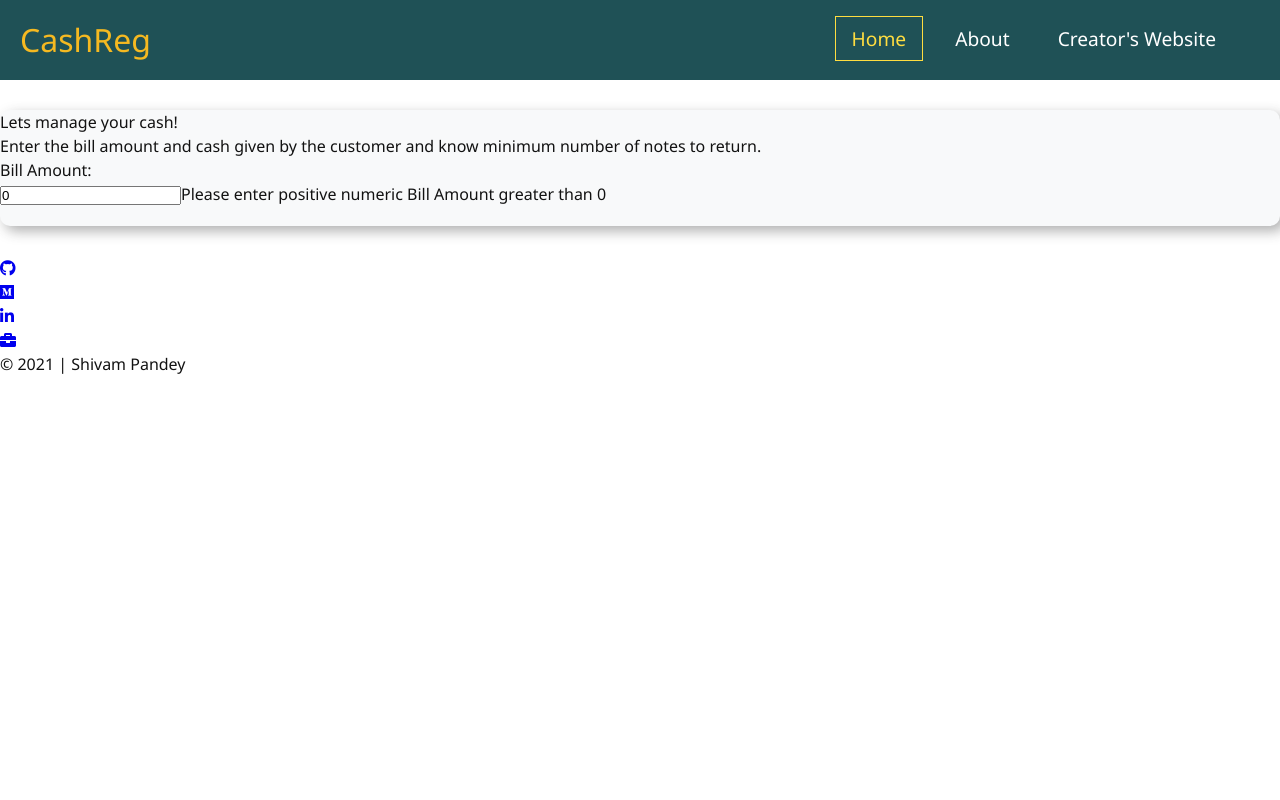
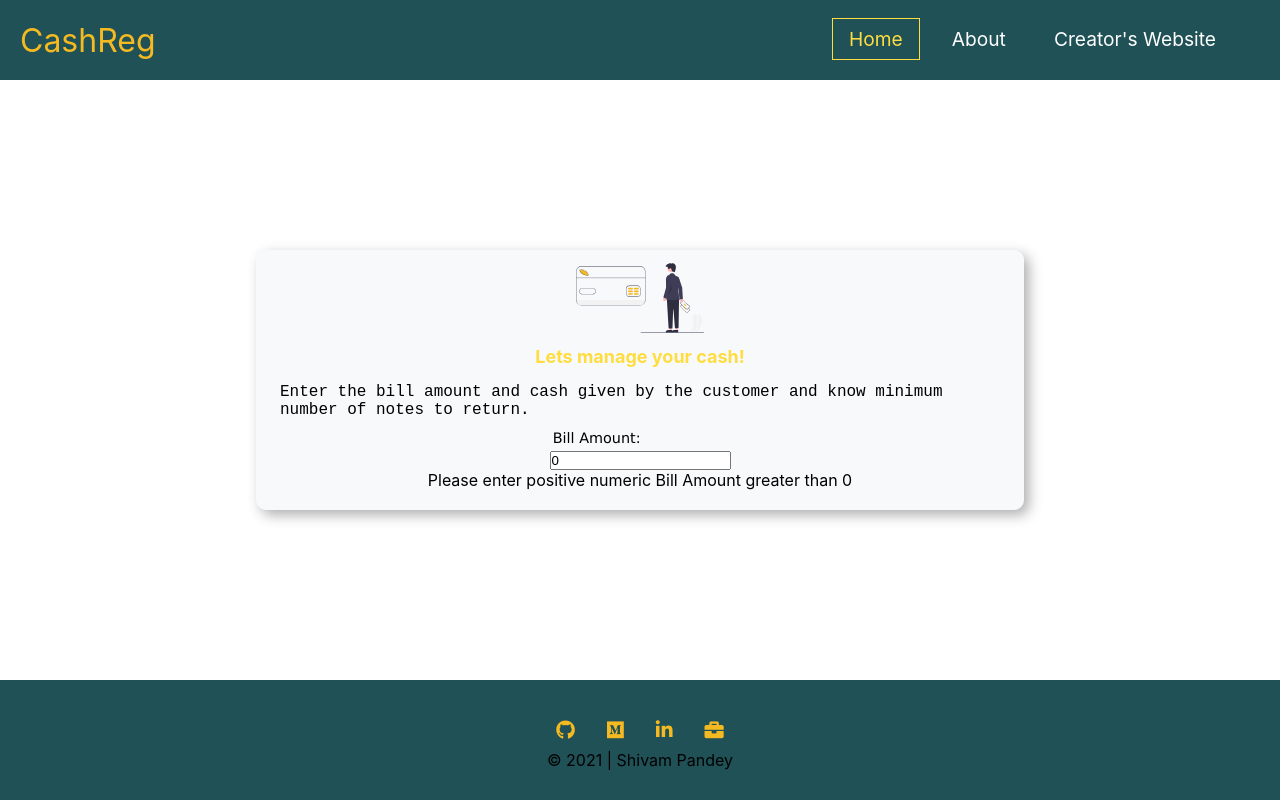
Before and after one commit to SJTGSHIVAM/cash_reg_mark_10, a React (Create React App) app: page / in a window 1280 px wide. Built offline with nearby package versions, Linux system fonts and the light colour scheme.

Commit message:
style:major styling done

```diff
--- a/src/App.css
+++ b/src/App.css
@@ -1,21 +1,9 @@
-:root {
-  --color-white: #fff;
-  --color-black: #121212;
-  --color-light: #f1f5f8;
-  --color-night: #001633;
-  --color-purple: #9b36b5;
-  --shadow-small: 0 1px 3px 0 rgba(0, 0, 0, 0.1),
-    0 1px 2px 0 rgba(0, 0, 0, 0.06);
-  --shadow-medium: 0 4px 6px -1px rgba(0, 0, 0, 0.1),
-    0 2px 4px -1px rgba(0, 0, 0, 0.06);
-  --shadow-large: 0 10px 15px -3px rgba(0, 0, 0, 0.1),
-    0 4px 6px -2px rgba(0, 0, 0, 0.05);
-}
 html {
   font-size: 100%;
   box-sizing: border-box;
   scroll-behavior: smooth;
 }
+
 *,
 *::before,
 *::after {
@@ -25,15 +13,5 @@ html {
   list-style: none;
   list-style-type: none;
   text-decoration: none;
-  -webkit-font-smoothing: antialiased;
-  -moz-osx-font-smoothing: grayscale;
   text-rendering: optimizeLegibility;
 }
-body {
-  font-family: "Segoe UI", Tahoma, Geneva, Verdana, sans-serif;
-  font-size: 1rem;
-  font-weight: 400;
-  line-height: 1.5;
-  color: var(--color-black);
-  background: var(--color-white);
-}
--- a/src/App.tsx
+++ b/src/App.tsx
@@ -1,5 +1,3 @@
-import React from "react";
-import logo from "./logo.svg";
 import "./App.css";
 import Navbar from "./components/Navbar";
 import { BrowserRouter, Route, Switch } from "react-router-dom";
@@ -10,13 +8,14 @@ import About from "./components/About";
 function App() {
   return (
     <BrowserRouter>
-      {" "}
+      {/* <div className="page"> */}
       <Navbar />
       <Switch>
         <Route path="/" component={Backcard} exact />
         <Route path="/about" exact component={About} />
       </Switch>
       <Footer />
+      {/* </div> */}
     </BrowserRouter>
   );
 }
--- a/src/components/About/About.css
+++ b/src/components/About/About.css
@@ -1,12 +1,22 @@
 * {
   box-sizing: border-box;
 }
+
+.head {
+  color: #ffdd40;
+  text-align: center;
+}
+
+.about {
+  text-align: justify;
+  margin: 1rem;
+  margin-top: 0;
+}
+
 .bcard {
   background-color: #f8f9fa;
-  margin: 30px auto;
+  margin: auto;
   border-radius: 10px;
   padding: 0 0 20px 0;
-  -webkit-box-shadow: 5px 5px 13px 0px rgba(50, 50, 50, 0.39);
-  -moz-box-shadow: 5px 5px 13px 0px rgba(50, 50, 50, 0.39);
   box-shadow: 5px 5px 13px 0px rgba(50, 50, 50, 0.39);
 }
--- a/src/components/About/About.tsx
+++ b/src/components/About/About.tsx
@@ -1,12 +1,9 @@
-import { useState } from "react";
-import { couldStartTrivia } from "typescript";
-
 import "./About.css";
 const About = () => {
   return (
     <div className="bcard">
       <header className="head">
-        <h1>Lets manage your cash!</h1>
+        <h2>Lets manage your cash!</h2>
       </header>
       <section className="about">
         This is a simple app create using Typescript and ReactJS Lorem ipsum
--- a/src/components/Backcard/Backcard.css
+++ b/src/components/Backcard/Backcard.css
@@ -1,21 +1,92 @@
 * {
   box-sizing: border-box;
 }
+
+.head {
+  font-weight: bold;
+  font-size: large;
+  align-items: center;
+  margin: 0.5rem;
+}
+
+.instruction {
+  font-family: "Courier New", Courier, monospace;
+  align-content: center;
+  font-size: medium;
+  padding: 0.5rem;
+  margin-right: 1rem;
+  margin-left: 1rem;
+}
+
 .bcard {
-  background-color: #f8f9fa;
-  margin: 30px auto;
+  display: flex;
+  width: 60%;
+  height: fit-content;
+  align-items: center;
+  flex-direction: column;
+  justify-content: space-evenly;
+
   border-radius: 10px;
-  padding: 0 0 20px 0;
-  -webkit-box-shadow: 5px 5px 13px 0px rgba(50, 50, 50, 0.39);
-  -moz-box-shadow: 5px 5px 13px 0px rgba(50, 50, 50, 0.39);
   box-shadow: 5px 5px 13px 0px rgba(50, 50, 50, 0.39);
 }
+
+.checkbtn {
+  background-color: #f5b921;
+
+  margin: 0.5rem;
+  padding: 0.3rem;
+}
+
+.table-col {
+  display: flex;
+  flex-direction: row;
+  align-items: baseline;
+  justify-content: space-between;
+}
+
 .smallcard {
   background-color: #f8f9fa;
-  margin: 1rem 1rem 1rem 1rem;
+  /* color: #f8f9fa; */
+  align-items: center;
+  margin: 0.5rem 0.5rem 0.5rem 0.5rem;
   border-radius: 10px;
   padding: 0.5rem;
   -webkit-box-shadow: 5px 5px 13px 0px rgba(50, 50, 50, 0.39);
   -moz-box-shadow: 5px 5px 13px 0px rgba(50, 50, 50, 0.39);
   box-shadow: 5px 5px 13px 0px rgba(50, 50, 50, 0.39);
 }
+
+.smallcardH {
+  background-color: #1f5156;
+  color: #f8f9fa;
+  align-items: center;
+  margin: 0.5rem 0.5rem 0.5rem 0.5rem;
+  border-radius: 10px;
+  padding: 0.5rem;
+  -webkit-box-shadow: 5px 5px 13px 0px rgba(50, 50, 50, 0.39);
+  -moz-box-shadow: 5px 5px 13px 0px rgba(50, 50, 50, 0.39);
+  box-shadow: 5px 5px 13px 0px rgba(50, 50, 50, 0.39);
+}
+
+.label {
+  font-family: Verdana, Geneva, Tahoma, sans-serif;
+  font-size: 0.9em;
+  margin: 0.2rem;
+}
+
+.alert {
+  text-align: center;
+  color: red;
+  font-family: "Times New Roman", Times, serif;
+  margin: 0.1rem;
+}
+
+.logo {
+  display: block;
+  width: 8rem;
+  height: 5rem;
+  margin-top: 0.5rem;
+  background: url(pay.svg);
+  /* background-size: 100px 82px; */
+  background-size: 8rem 5rem;
+}
--- a/src/components/Backcard/Backcard.tsx
+++ b/src/components/Backcard/Backcard.tsx
@@ -1,10 +1,12 @@
 import { useState } from "react";
-import { couldStartTrivia } from "typescript";
 import BillAmountAlert from "../BillAmountAlert";
 import CashGivenAlert from "../CashGivenAlert";
 import CashGivenAmtAlert from "../CashGivenAmtAlert";
 import ReturnNotes from "../ReturnNotes";
 import "./Backcard.css";
+
+import pay from "./pay.svg";
+
 const Backcard = () => {
   const [billAmount, setBillAmount] = useState<number>(0);
   const [valBillAmount, setValBillAmount] = useState(false);
@@ -76,6 +78,8 @@ const Backcard = () => {
 
   return (
     <div className="bcard">
+      <a href="/" className="logo"></a>
+
       <header className="head">Lets manage your cash!</header>
       <section className="instruction">
         Enter the bill amount and cash given by the customer and know minimum
@@ -105,6 +109,7 @@ const Backcard = () => {
           />
 
           <button
+            className="checkbtn"
             onClick={() => {
               setValCashGivenAmt(validateCashGivenAmt(cashGiven));
 
--- a/src/components/Footer/Footer.css
+++ b/src/components/Footer/Footer.css
@@ -0,0 +1,46 @@
+.footerLink {
+  background-color: #1f5156;
+  display: inline;
+  margin: 1rem;
+}
+
+.ul {
+  display: inline-block;
+  margin: 0.5rem;
+}
+
+.footer {
+  display: flex;
+  flex-direction: column;
+  align-items: center;
+  /* justify-content: space-around; */
+  background-color: #1f5156;
+  justify-content: center;
+  align-items: center;
+  /* position: fixed; */
+  max-height: 15vh;
+  padding: 2rem;
+  width: 100vw;
+  text-align: center;
+  margin: 0rem;
+  bottom: 0;
+}
+
+/* .footer-container {
+      display: flex;
+      justify-content: center;
+      align-items: center;
+      width: 100%;
+      height: 80px;
+      max-width: 1500px;
+      vertical-align: baseline;} */
+
+.icon {
+  color: #f5b921;
+  font-size: 1.2rem;
+}
+
+.legacyText {
+  text-align: center;
+  bottom: 0;
+}
--- a/src/components/Footer/Footer.tsx
+++ b/src/components/Footer/Footer.tsx
@@ -2,25 +2,28 @@ import React from "react";
 import "./Footer.css";
 const Footer = () => {
   return (
-    <footer>
-      <ul>
+    <footer className="footer">
+      <ul className="ul">
         <li className="footerLink">
-          <a href="https://github.com/SJTGSHIVAM">
+          <a className="icon" href="https://github.com/SJTGSHIVAM">
             <i className="fab fa-github"></i>
           </a>
         </li>
         <li className="footerLink">
-          <a href="https://sjtgshivam.medium.com">
+          <a className="icon" href="https://sjtgshivam.medium.com">
             <i className="fab fa-medium"></i>
           </a>
         </li>
         <li className="footerLink">
-          <a href="https://www.linkedin.com/in/shivam-pandey-766524161">
+          <a
+            className="icon"
+            href="https://www.linkedin.com/in/shivam-pandey-766524161"
+          >
             <i className="fab fa-linkedin-in"></i>
           </a>
         </li>
         <li className="footerLink">
-          <a href="https://sjtgshivam.netlify.app/">
+          <a className="icon" href="https://sjtgshivam.netlify.app/">
             <i className="fas fa-briefcase"></i>
           </a>
         </li>
--- a/src/index.css
+++ b/src/index.css
@@ -1,13 +1,25 @@
+html,
 body {
   margin: 0;
-  font-family: -apple-system, BlinkMacSystemFont, 'Segoe UI', 'Roboto', 'Oxygen',
-    'Ubuntu', 'Cantarell', 'Fira Sans', 'Droid Sans', 'Helvetica Neue',
+  font-family: -apple-system, BlinkMacSystemFont, "Segoe UI", "Roboto", "Oxygen",
+    "Ubuntu", "Cantarell", "Fira Sans", "Droid Sans", "Helvetica Neue",
     sans-serif;
   -webkit-font-smoothing: antialiased;
   -moz-osx-font-smoothing: grayscale;
+  height: 100vh;
+  display: flex;
+  flex-direction: column;
+  align-items: stretch;
+}
+#root {
+  min-height: 100vh;
+  display: flex;
+  flex-direction: column;
+  align-items: stretch;
+  /* justify-content: center; */
 }
 
 code {
-  font-family: source-code-pro, Menlo, Monaco, Consolas, 'Courier New',
+  font-family: source-code-pro, Menlo, Monaco, Consolas, "Courier New",
     monospace;
 }
```
Also changed, not shown: src/components/Backcard/pay.svg (added), src/logo.svg (deleted).
